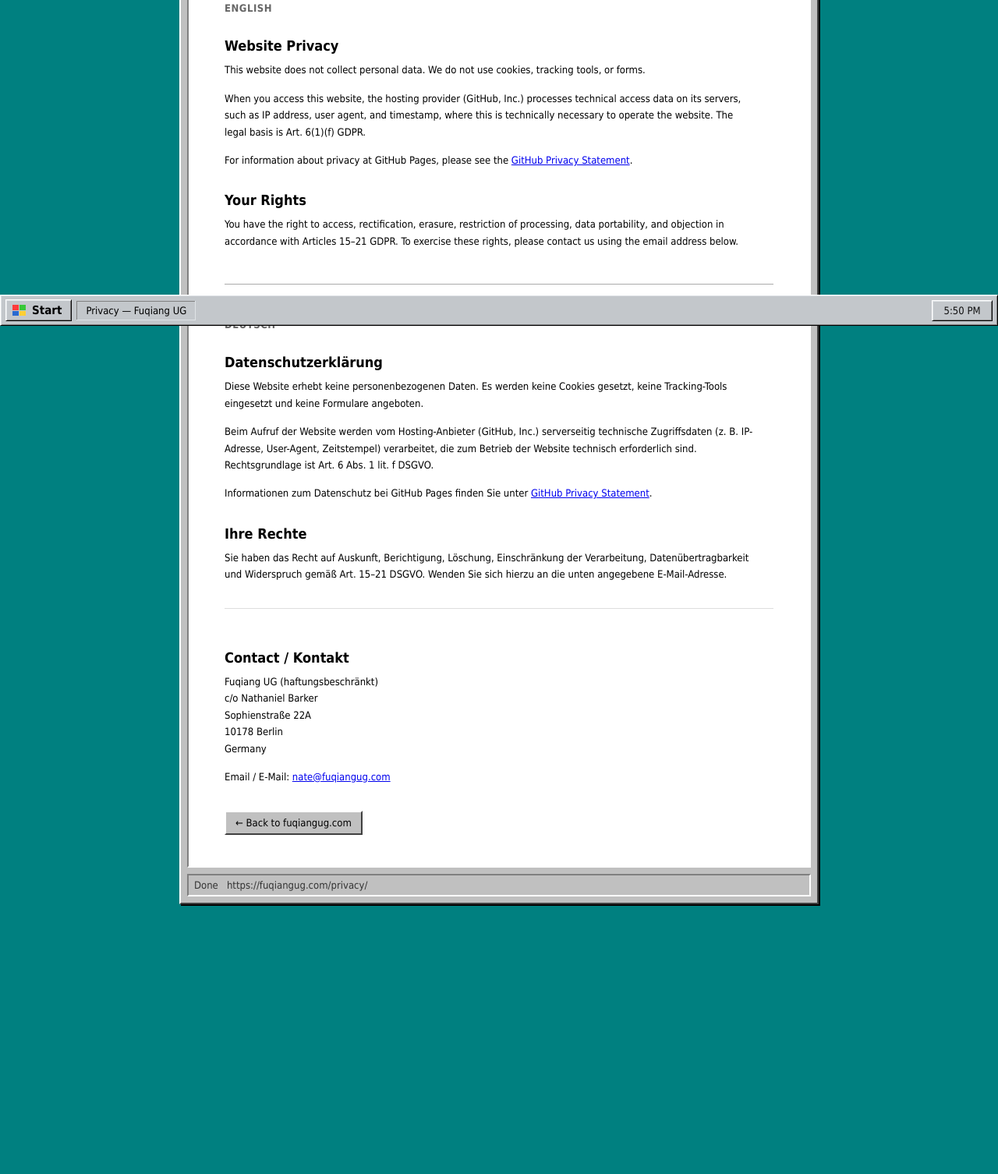
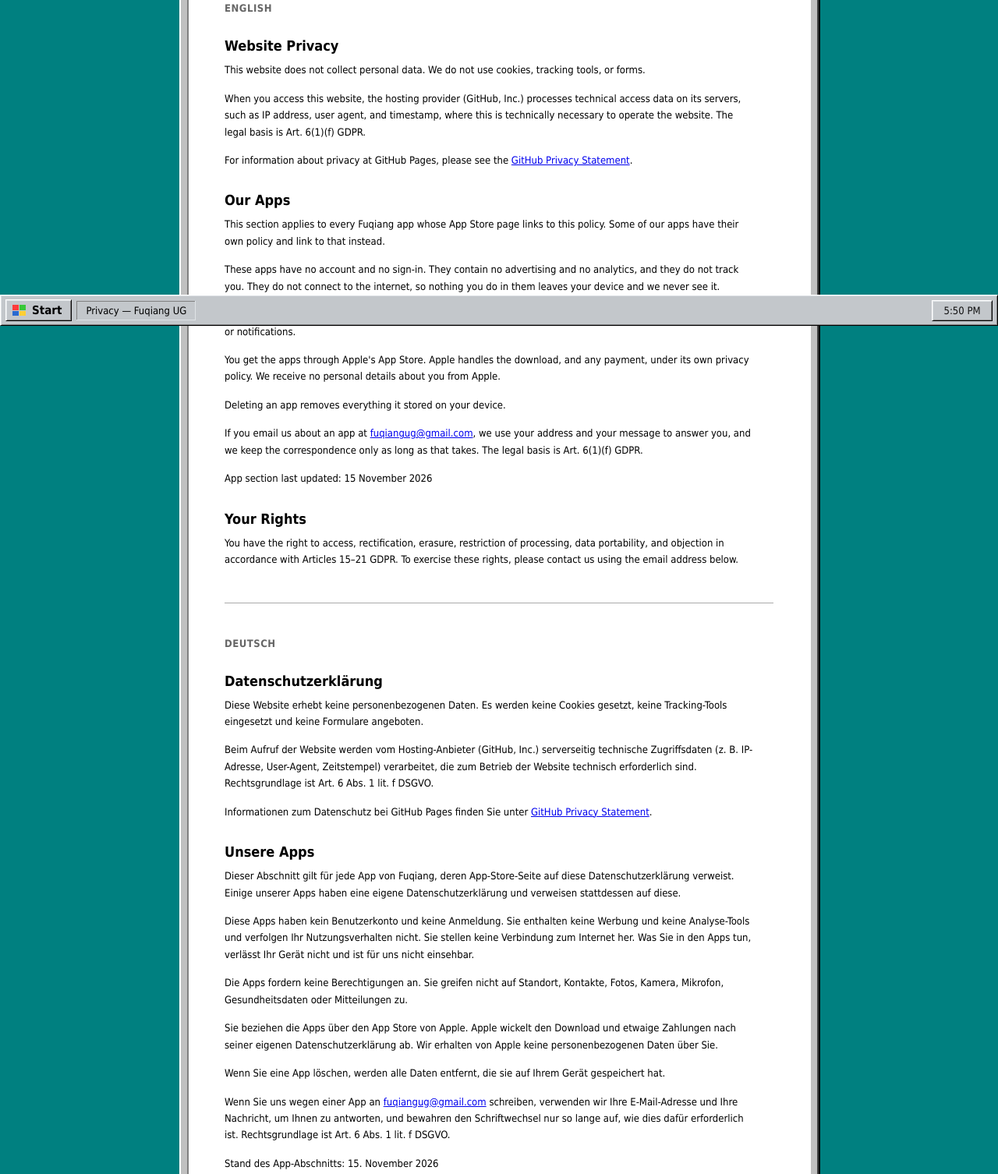
Before and after one commit to fuqiang-ug/fuqiang-ug.github.io, a plain HTML site: page privacy/index.html in a window 1280 px wide. Shown: the part 382-1888 px from the top of the page at 78% size. Before the commit the page ends 1606 px from the top, so only its background shows below. Drawn offline with Linux system fonts and the light colour scheme.

Commit message:
Extend the privacy policy to cover apps as well as the website
Adds an apps section in English and German for apps that collect
nothing, with a marker where the publishing pipeline lists the apps
the section covers.

Co-Authored-By: Claude Fable 5.2 <noreply@anthropic.com>
Claude-Session: https://claude.ai/code/session_019P1eJQxRy4fprcDbNcmBoM

```diff
--- a/privacy/index.html
+++ b/privacy/index.html
@@ -398,7 +398,7 @@
         <div class="brand">fuqiang</div>
 
         <h1>Privacy Policy</h1>
-        <p class="subtitle">Privacy information for fuqiangug.com</p>
+        <p class="subtitle">Privacy information for fuqiangug.com and our apps</p>
 
         <div class="language-switch">
           <a href="#english">English</a>
@@ -430,6 +430,48 @@
               rel="noopener noreferrer"
             >GitHub Privacy Statement</a>.
           </p>
+
+          <h2 id="apps">Our Apps</h2>
+
+          <p>
+            This section applies to every Fuqiang app whose App Store page
+            links to this policy. Some of our apps have their own policy and
+            link to that instead.
+          </p>
+
+          <p>
+            These apps have no account and no sign-in. They contain no
+            advertising and no analytics, and they do not track you. They do
+            not connect to the internet, so nothing you do in them leaves your
+            device and we never see it.
+          </p>
+
+          <p>
+            The apps ask for no permissions. They do not use your location,
+            contacts, photos, camera, microphone, health data or notifications.
+          </p>
+
+          <p>
+            You get the apps through Apple's App Store. Apple handles the
+            download, and any payment, under its own privacy policy. We receive
+            no personal details about you from Apple.
+          </p>
+
+          <p>
+            Deleting an app removes everything it stored on your device.
+          </p>
+
+          <p>
+            If you email us about an app at
+            <a href="mailto:fuqiangug@gmail.com">fuqiangug@gmail.com</a>, we use
+            your address and your message to answer you, and we keep the
+            correspondence only as long as that takes. The legal basis is
+            Art. 6(1)(f) GDPR.
+          </p>
+
+          <!-- covered-apps:en --><!-- /covered-apps:en -->
+
+          <p>App section last updated: 15 November 2026</p>
 
           <h2>Your Rights</h2>
 
@@ -469,6 +511,54 @@
               rel="noopener noreferrer"
             >GitHub Privacy Statement</a>.
           </p>
+
+          <h2 id="apps-de">Unsere Apps</h2>
+
+          <p>
+            Dieser Abschnitt gilt für jede App von Fuqiang, deren
+            App-Store-Seite auf diese Datenschutzerklärung verweist. Einige
+            unserer Apps haben eine eigene Datenschutzerklärung und verweisen
+            stattdessen auf diese.
+          </p>
+
+          <p>
+            Diese Apps haben kein Benutzerkonto und keine Anmeldung. Sie
+            enthalten keine Werbung und keine Analyse-Tools und verfolgen Ihr
+            Nutzungsverhalten nicht. Sie stellen keine Verbindung zum Internet
+            her. Was Sie in den Apps tun, verlässt Ihr Gerät nicht und ist für
+            uns nicht einsehbar.
+          </p>
+
+          <p>
+            Die Apps fordern keine Berechtigungen an. Sie greifen nicht auf
+            Standort, Kontakte, Fotos, Kamera, Mikrofon, Gesundheitsdaten oder
+            Mitteilungen zu.
+          </p>
+
+          <p>
+            Sie beziehen die Apps über den App Store von Apple. Apple wickelt
+            den Download und etwaige Zahlungen nach seiner eigenen
+            Datenschutzerklärung ab. Wir erhalten von Apple keine
+            personenbezogenen Daten über Sie.
+          </p>
+
+          <p>
+            Wenn Sie eine App löschen, werden alle Daten entfernt, die sie auf
+            Ihrem Gerät gespeichert hat.
+          </p>
+
+          <p>
+            Wenn Sie uns wegen einer App an
+            <a href="mailto:fuqiangug@gmail.com">fuqiangug@gmail.com</a>
+            schreiben, verwenden wir Ihre E-Mail-Adresse und Ihre Nachricht, um
+            Ihnen zu antworten, und bewahren den Schriftwechsel nur so lange
+            auf, wie dies dafür erforderlich ist. Rechtsgrundlage ist Art. 6
+            Abs. 1 lit. f DSGVO.
+          </p>
+
+          <!-- covered-apps:de --><!-- /covered-apps:de -->
+
+          <p>Stand des App-Abschnitts: 15. November 2026</p>
 
           <h2>Ihre Rechte</h2>
 
```
